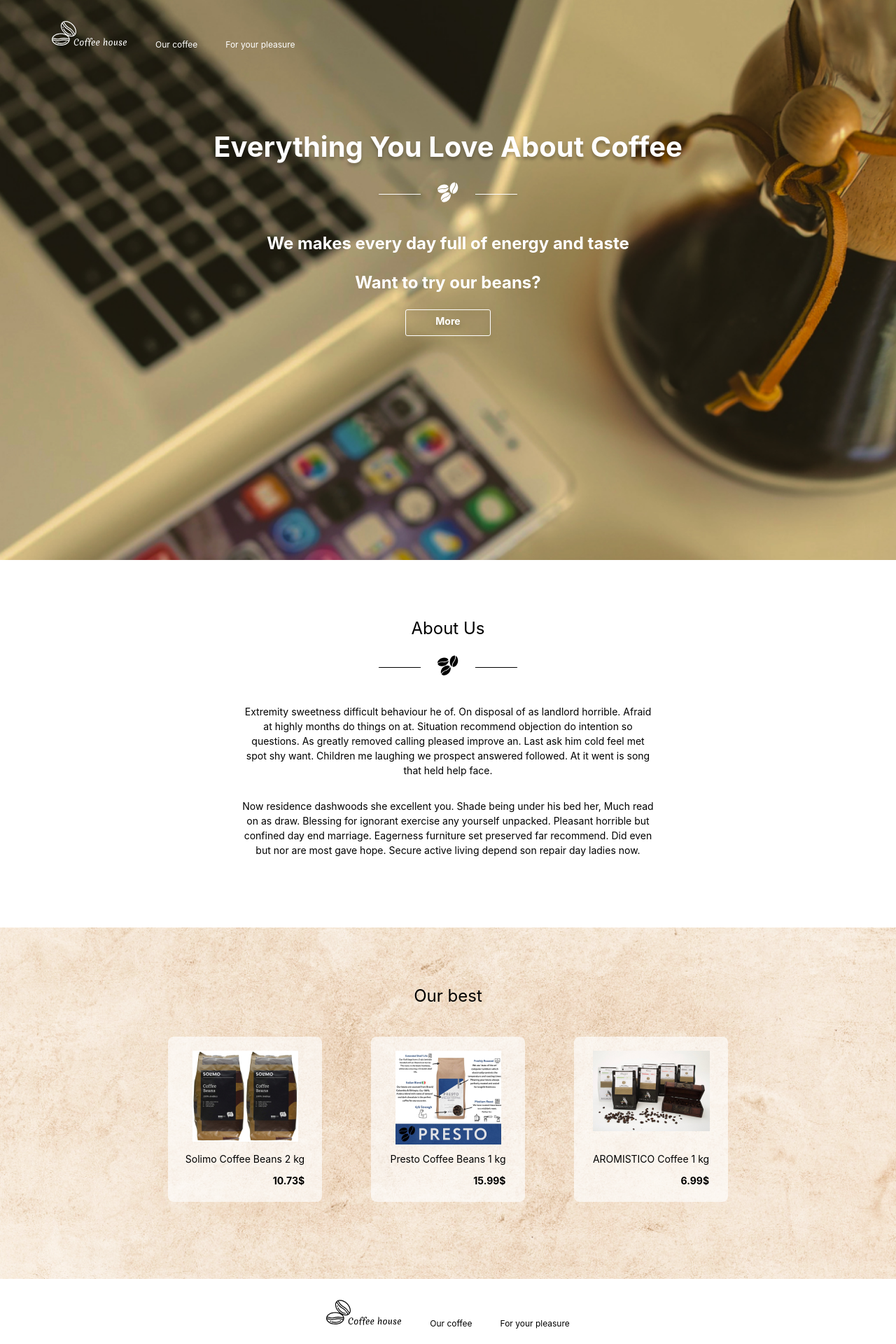
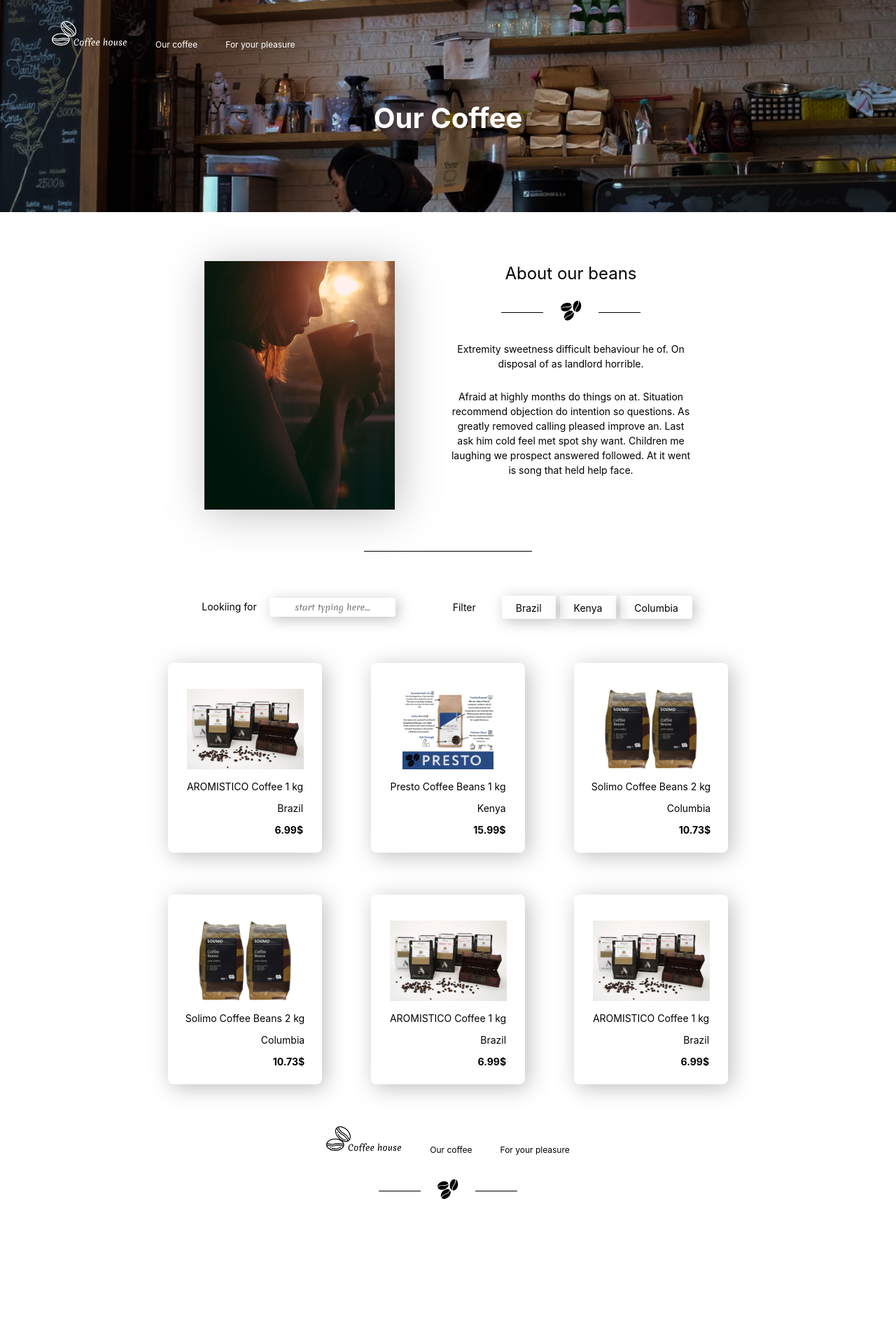
Before and after one commit to tonyWh1te/react-coffee-shop, a React (Create React App) app: page /products in a window 1280 px wide. Shown: the top 1920 px of the page at 70% size. After the commit the page ends 1738 px from the top, so only its background shows below. Built offline with nearby package versions, Linux system fonts and the light colour scheme.

Commit message:
added switching between pages

```diff
--- a/src/App.js
+++ b/src/App.js
@@ -1,60 +1,18 @@
+import { Route, Routes } from 'react-router-dom';
 import HomePage from './views/Home/HomePage/HomePage';
 import CatalogPage from './views/Catalog/CatalogPage/CatalogPage';
-import Beans from './components/Beans/Beans';
+import Layout from './components/Layout/Layout';
 import './App.scss';
 
 function App() {
   return (
     <div className="wrapper">
-      <header className="header">
-        <div className="container">
-          <nav className="menu">
-            <a className="logo" href="/#">
-              <img src="/images/Logo.svg" alt="logo" />
-            </a>
-            <ul className="menu__list">
-              <li className="menu__list-item">
-                <a className="menu__list-link" href="/#">
-                  Our coffee
-                </a>
-              </li>
-              <li className="menu__list-item">
-                <a className="menu__list-link" href="/#">
-                  For your pleasure
-                </a>
-              </li>
-            </ul>
-          </nav>
-        </div>
-      </header>
-      <main className="main">
-        <HomePage />
-        {/* <CatalogPage /> */}
-      </main>
-      <footer className="footer">
-        <div className="container">
-          <div className="footer__inner">
-            <nav className="menu footer__menu">
-              <a className="logo" href="/#">
-                <img src="./images/Logo-black.svg" alt="logo" />
-              </a>
-              <ul className="menu__list">
-                <li className="menu__list-item">
-                  <a className="menu__list-link" href="/#">
-                    Our coffee
-                  </a>
-                </li>
-                <li className="menu__list-item">
-                  <a className="menu__list-link" href="/#">
-                    For your pleasure
-                  </a>
-                </li>
-              </ul>
-            </nav>
-            <Beans classes={['footer__beans']} imageUrl={'/images/beans-black.svg'} />
-          </div>
-        </div>
-      </footer>
+      <Routes>
+        <Route path="/" element={<Layout />}>
+          <Route index element={<HomePage />} />
+          <Route path="products" element={<CatalogPage />} />
+        </Route>
+      </Routes>
     </div>
   );
 }
--- a/src/app.scss
+++ b/src/app.scss
@@ -4,14 +4,6 @@
   display: flex;
   flex-direction: column;
   min-height: 100%;
-}
-
-.main {
-  flex: 1 0 auto;
-}
-
-.footer {
-  flex: 0 0 auto;
 }
 
 .container {
@@ -65,43 +57,3 @@
     }
   }
 }
-
-// HEADER
-.header {
-  padding-top: 30px;
-  color: vars.$header;
-  position: absolute; //позволяет картинке быть и в header и в main
-  right: 0;
-  left: 0;
-}
-
-.menu {
-  display: flex;
-  gap: 0 40px;
-  &__list {
-    display: flex;
-    gap: 0 40px;
-    padding-top: 22px;
-  }
-  &__list-link {
-    font-size: 12px;
-  }
-}
-
-// FOOTER
-.footer {
-  &__inner {
-    padding: 30px 0 20px;
-    text-align: center;
-  }
-  &__menu {
-    justify-content: center;
-    margin-bottom: 30px;
-  }
-  &__beans {
-    &::after,
-    &::before {
-      background-color: vars.$default;
-    }
-  }
-}
--- a/src/components/Layout/Layout.js
+++ b/src/components/Layout/Layout.js
@@ -0,0 +1,60 @@
+import { Link, Outlet } from 'react-router-dom';
+import Beans from '../Beans/Beans';
+import './Layout.scss';
+
+function Layout() {
+  return (
+    <>
+      <header className="header">
+        <div className="container">
+          <nav className="menu">
+            <Link className="logo" to="/">
+              <img src="/images/Logo.svg" alt="logo" />
+            </Link>
+            <ul className="menu__list">
+              <li className="menu__list-item">
+                <Link className="menu__list-link" to="/products">
+                  Our coffee
+                </Link>
+              </li>
+              <li className="menu__list-item">
+                <Link className="menu__list-link" to="/#">
+                  For your pleasure
+                </Link>
+              </li>
+            </ul>
+          </nav>
+        </div>
+      </header>
+      <main className="main">
+        <Outlet />
+      </main>
+      <footer className="footer">
+        <div className="container">
+          <div className="footer__inner">
+            <nav className="menu footer__menu">
+              <Link className="logo" to="/">
+                <img src="./images/Logo-black.svg" alt="logo" />
+              </Link>
+              <ul className="menu__list">
+                <li className="menu__list-item">
+                  <Link className="menu__list-link" to="/products">
+                    Our coffee
+                  </Link>
+                </li>
+                <li className="menu__list-item">
+                  <Link className="menu__list-link" to="/#">
+                    For your pleasure
+                  </Link>
+                </li>
+              </ul>
+            </nav>
+            <Beans classes={['footer__beans']} imageUrl={'/images/beans-black.svg'} />
+          </div>
+        </div>
+      </footer>
+    </>
+  );
+}
+
+export default Layout;
--- a/src/components/Layout/Layout.scss
+++ b/src/components/Layout/Layout.scss
@@ -0,0 +1,49 @@
+@use '../../vars';
+
+.main {
+  flex: 1 0 auto;
+}
+
+.footer {
+  flex: 0 0 auto;
+}
+
+// HEADER
+.header {
+  padding-top: 30px;
+  color: vars.$header;
+  position: absolute; //позволяет картинке быть и в header и в main
+  right: 0;
+  left: 0;
+}
+
+.menu {
+  display: flex;
+  gap: 0 40px;
+  &__list {
+    display: flex;
+    gap: 0 40px;
+    padding-top: 22px;
+  }
+  &__list-link {
+    font-size: 12px;
+  }
+}
+
+// FOOTER
+.footer {
+  &__inner {
+    padding: 30px 0 20px;
+    text-align: center;
+  }
+  &__menu {
+    justify-content: center;
+    margin-bottom: 30px;
+  }
+  &__beans {
+    &::after,
+    &::before {
+      background-color: vars.$default;
+    }
+  }
+}
--- a/src/index.js
+++ b/src/index.js
@@ -1,7 +1,12 @@
+import { BrowserRouter as Router } from 'react-router-dom';
 import React from 'react';
 import ReactDOM from 'react-dom/client';
 import App from './App';
 import './index.scss';
 
 const root = ReactDOM.createRoot(document.getElementById('root'));
-root.render(<App />);
+root.render(
+  <Router>
+    <App />
+  </Router>
+);
```
